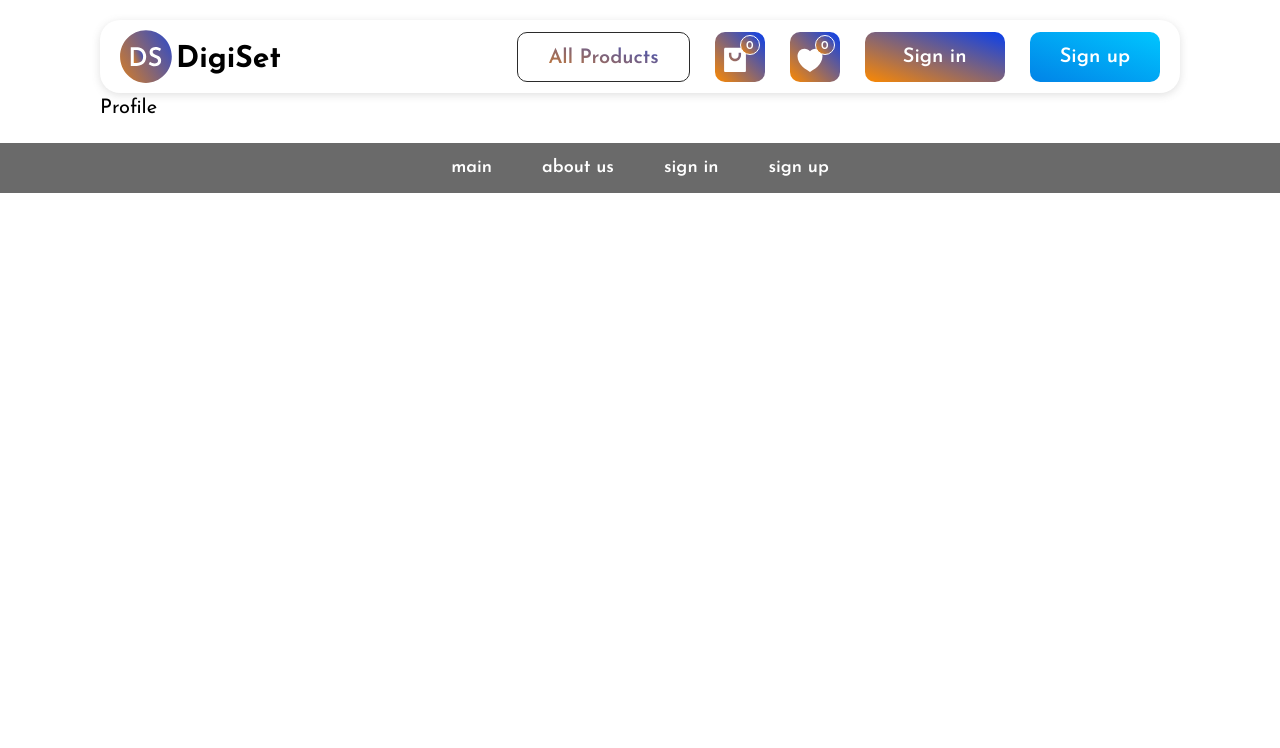
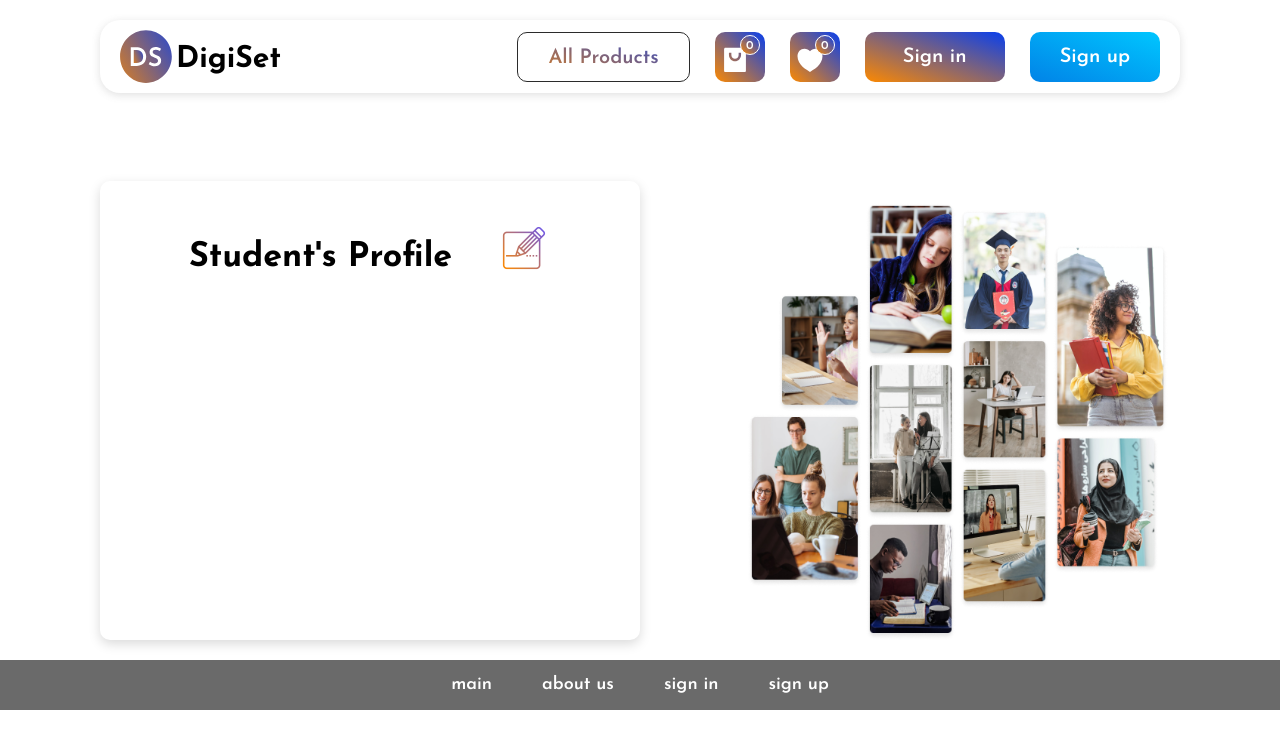
Before and after one commit to ValeriyaGlx/eCommerce-Application, a React (Create React App) app: page /profile in a window 1280 px wide. Shown: the top 748 px of the page. Built offline with nearby package versions, Linux system fonts and the light colour scheme.

Commit message:
feat: move files to another folder, add scss styles, new pictures, create objects

```diff
--- /dev/null
+++ b/src/constants/studentsProfileCollage/studentsProfileCollage.tsx
@@ -0,0 +1,9 @@
+import collage from '../../assets/img/collage.png';
+
+export const COLLAGE_LINKS_DATA = [
+  {
+    className: 'profile-container__img',
+    imageUrl: collage,
+    id: Math.random(),
+  },
+];
--- /dev/null
+++ b/src/constants/studentsProfileForm/studentsProfileForm.tsx
@@ -0,0 +1,9 @@
+import pencil from '../../assets/img/pencil.png';
+export const FORM_LINKS_DATA = [
+  {
+    /* eslint-disable quotes */
+    title: "Student's Profile",
+    imageUrl: pencil,
+    id: Math.random(),
+  },
+];
--- a/src/pages/Profile/Profile.tsx
+++ b/src/pages/Profile/Profile.tsx
@@ -1,7 +1,26 @@
 import React from 'react';
+import './_Profile.scss';
+
+import { FORM_LINKS_DATA as formLinks } from '../../constants/studentsProfileForm/studentsProfileForm';
+import { COLLAGE_LINKS_DATA as collageLinks } from '../../constants/studentsProfileCollage/studentsProfileCollage';
+import StudentProfileForm from '../../shared/components/StudentsProfileForm/StudentsProfileForm';
+import StudentsProfileCollage from '../../shared/components/StudentsProfileCollage/StudentsProfileCollage';
 
 export function Profile() {
-  return <div>Profile</div>;
+  return (
+    <div className='wrapper-profile'>
+      {formLinks.map(({ id, imageUrl, title }) => (
+        <StudentProfileForm key={id} title={title} imageUrl={imageUrl} />
+      ))}
+      {collageLinks.map(({ id, className, imageUrl }) => (
+        <StudentsProfileCollage
+          key={id}
+          className={className}
+          imageUrl={imageUrl}
+        />
+      ))}
+    </div>
+  );
 }
 
 export default Profile;
--- /dev/null
+++ b/src/pages/Profile/_Profile.scss
@@ -0,0 +1,6 @@
+.wrapper-profile {
+  margin-top: 88px;
+  display: flex;
+  justify-content: space-between;
+  column-gap: 25px;
+}
--- a/src/entities/ChooseCard/_ChooseCard.scss
+++ b/src/shared/components/ChooseCard/_ChooseCard.scss
@@ -1,4 +1,4 @@
-@import 'src/constants/scss/variables';
+@import '../../../constants/scss/variables';
 
 .documentation {
   flex-basis: 270px;
--- /dev/null
+++ b/src/shared/components/StudentsProfileCollage/StudentsProfileCollage.tsx
@@ -0,0 +1,20 @@
+import React from 'react';
+import './_StudentsProfileCollage.scss';
+
+interface StudentProfileCollageProps {
+  imageUrl: string;
+  className: string;
+}
+
+const StudentsProfileCollage: React.FC<StudentProfileCollageProps> = ({
+  imageUrl,
+  className,
+}) => {
+  return (
+    <div className={className}>
+      <img src={imageUrl} alt={'img'} />
+    </div>
+  );
+};
+
+export default StudentsProfileCollage;
--- /dev/null
+++ b/src/shared/components/StudentsProfileCollage/_StudentsProfileCollage.scss
@@ -0,0 +1,12 @@
+.profile-container {
+  &__img {
+    flex-basis: 40%;
+      @media (max-width: 1170px) {
+          display: none;
+      }
+    img {
+      width: 100%;
+      height: 100%;
+    }
+  }
+}
--- /dev/null
+++ b/src/shared/components/StudentsProfileForm/StudentsProfileForm.tsx
@@ -0,0 +1,23 @@
+import React from 'react';
+import './_StudentsProfileForm.scss';
+
+interface StudentProfileFormProps {
+  title: string;
+  imageUrl: string;
+}
+
+export const StudentProfileForm: React.FC<StudentProfileFormProps> = ({
+  title,
+  imageUrl,
+}) => {
+  return (
+    <div className='profile-form'>
+      <div className='profile-form__head'>
+        <div className='profile-form__title'>{title}</div>
+        <img src={imageUrl} alt={'img'} />
+      </div>
+    </div>
+  );
+};
+
+export default StudentProfileForm;
--- /dev/null
+++ b/src/shared/components/StudentsProfileForm/_StudentsProfileForm.scss
@@ -0,0 +1,25 @@
+.profile {
+  &-form {
+    box-shadow: 0 4px 12px 0 rgba(0, 0, 0, 0.15);
+    border-radius: 10px;
+    padding: 42px 44px 102px 42px;
+      @media (max-width: 1170px) {
+          flex-grow: 1;
+      }
+    flex-basis: 50%;
+    &__title {
+      font-weight: bold;
+      font-size: 1.7em;
+      justify-content: center;
+      display: flex;
+        @media (max-width: 650px) {
+            font-size: 1.3em;
+        }
+    }
+    &__head {
+      display: flex;
+      align-items: end;
+      justify-content: space-evenly;
+    }
+  }
+}
--- a/src/widgets/Main_ChooseSection/ChooseSection.tsx
+++ b/src/widgets/Main_ChooseSection/ChooseSection.tsx
@@ -1,4 +1,4 @@
-import ChooseCard from '../../entities/ChooseCard/ChooseCard';
+import ChooseCard from '../../shared/components/ChooseCard/ChooseCard';
 import { CHOOSE_LINKS_DATA as chooseLinks } from '../../constants/chooseConstants/chooseConstants';
 
 import './_ChooseSection.scss';
```
Also changed, not shown: src/assets/img/collage.png (added), src/assets/img/pencil.png (added), src/shared/components/ChooseCard/ChooseCard.tsx (renamed from src/entities/ChooseCard/ChooseCard.tsx).
